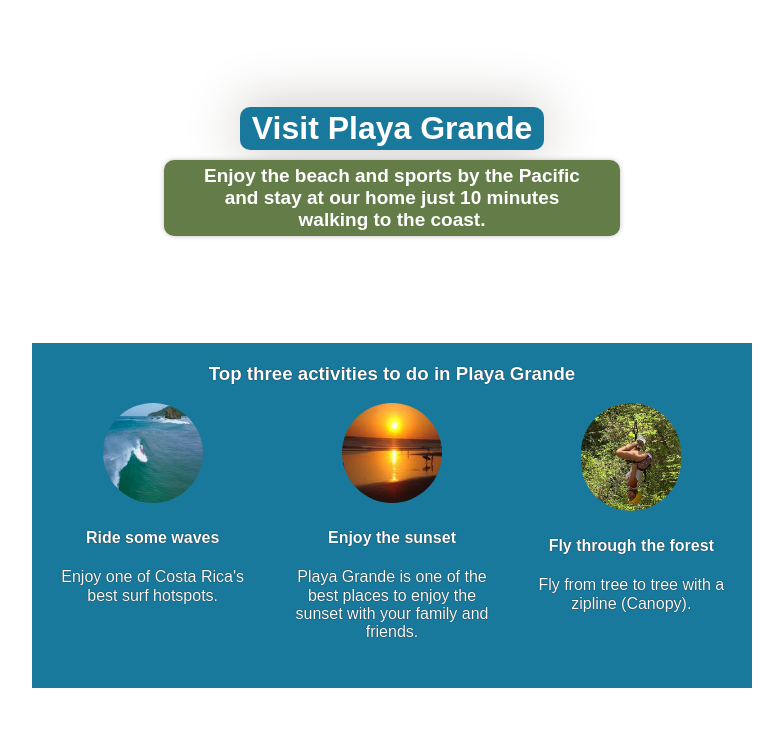
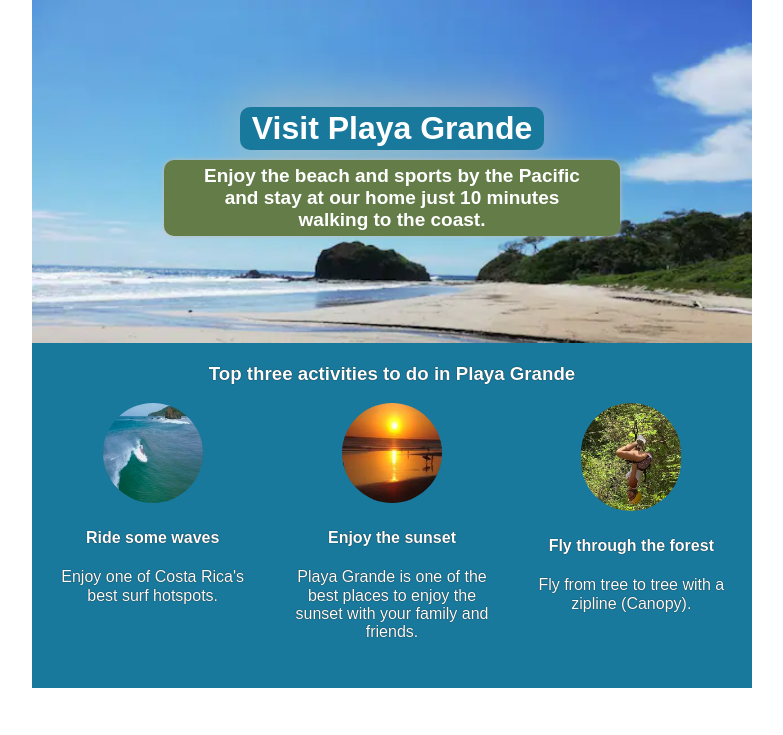
Before and after one commit to mattimadaro/playa-grande, a website built with Vite: page index.html in a window 1280 px wide. Shown: the top 735 px of the page, without its empty margins (248-1031 px from the left). Built offline with nearby package versions, Linux system fonts and the light colour scheme; files whose address does not match are found by name; a web font is replaced by a local one.

Commit message:
Update styles.css

```diff
--- a/styles.css
+++ b/styles.css
@@ -8,7 +8,7 @@ body {
 
 /*HERO SECTION*/
 #hero-section {
-    background-image: url('images/pg.png');
+    background-image: url('pg.png');
     background-size: cover;
     height: 343px;
     color: #fff;
```
